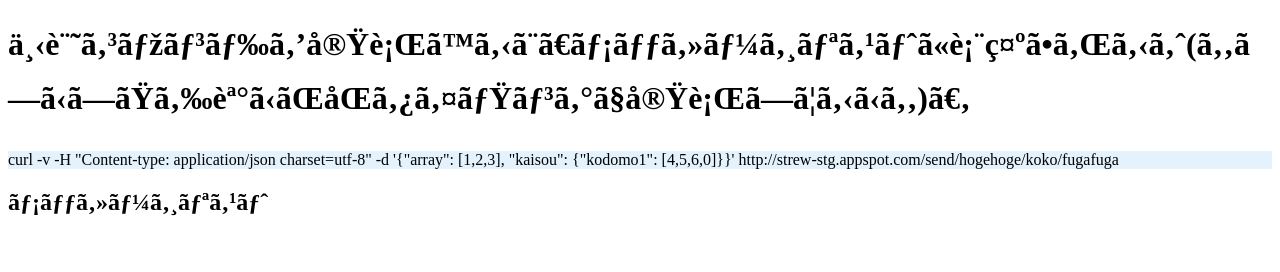
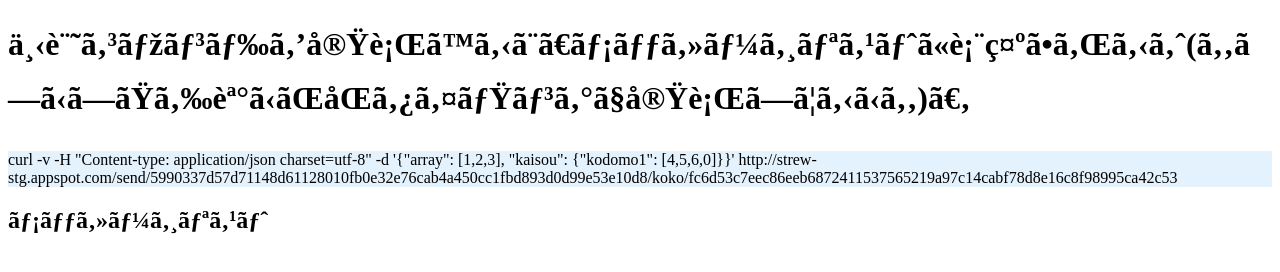
Before and after one commit to kambayashia/kambayashia.github.io, a plain HTML site: page pages/gae-channel/index.html in a window 1280 px wide. Drawn offline with nearby package versions, Linux system fonts and the light colour scheme.

Commit message:
update token

```diff
--- a/pages/gae-channel/index.html
+++ b/pages/gae-channel/index.html
@@ -6,8 +6,8 @@
         <script>
          var strew_domain = "http://strew-stg.appspot.com";
          //var strew_domain = "http://localhost:8080";
-         var app_token = "hogehoge";
-         var app_token_secret = "fugafuga";
+         var app_token = "5990337d57d71148d61128010fb0e32e76cab4a450cc1fbd893d0d99e53e10d8";
+         var app_token_secret = "fc6d53c7eec86eeb6872411537565219a97c14cabf78d8e16c8f98995ca42c53";
          var channel = "koko";
          var send_url = strew_domain + "/send/" + app_token + "/" + channel + "/" + app_token_secret;
 
```
